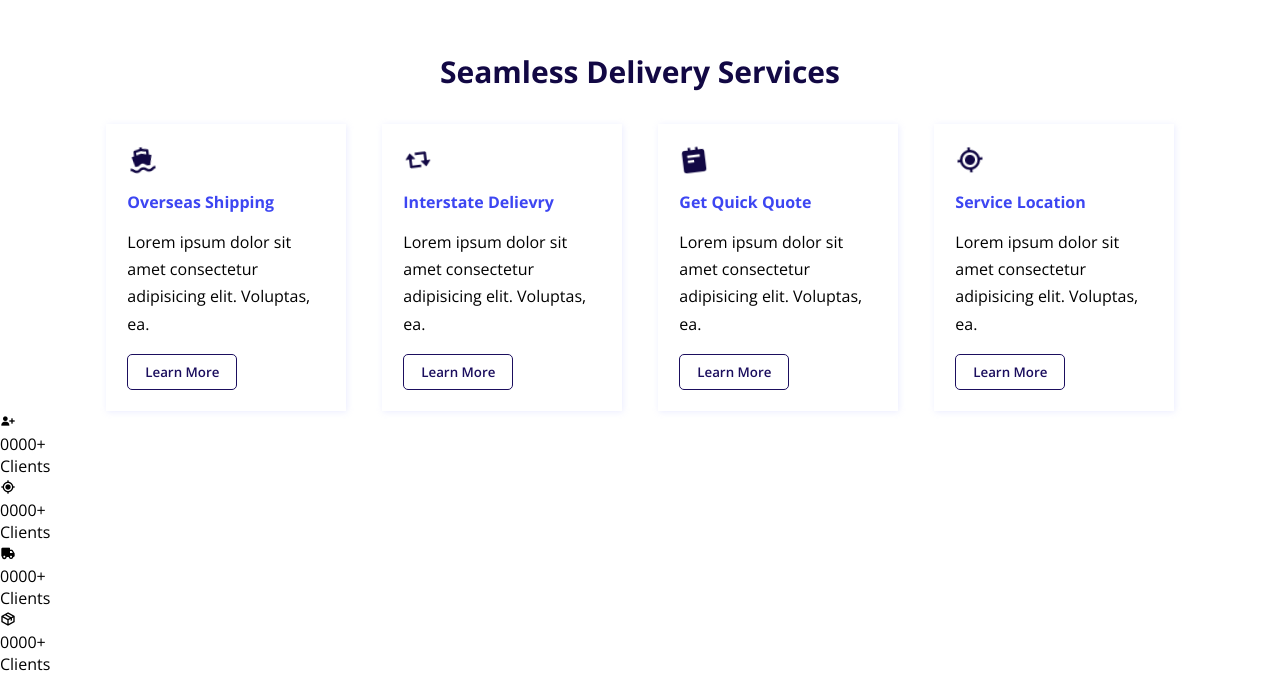
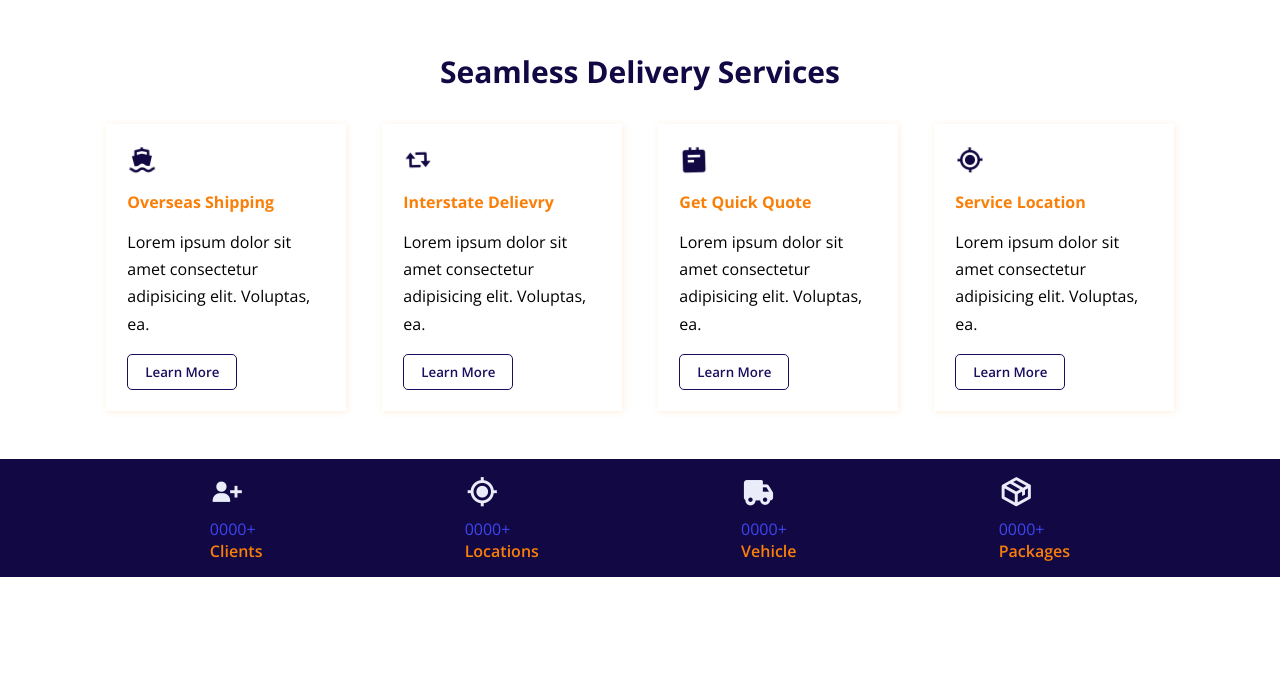
Before and after one commit to rambey-coder/ips-logistics, a React (Create React App) app: page / in a window 1280 px wide. Shown: the part 824-1499 px from the top of the page. After the commit the page ends 1401 px from the top, so only its background shows below. Built offline with nearby package versions, Linux system fonts and the light colour scheme.

Commit message:
all section done

```diff
--- a/src/App.css
+++ b/src/App.css
@@ -50,7 +50,7 @@
 }
 
 .lists > ul > li a:hover {
-  color: #3D46F2;
+  color: #FA7F08;
   transition: all 0.3s ease;
 }
 
@@ -246,11 +246,11 @@
   background: #ffffff;
   border: 1px solid transparent;
   transition: all .3s ease;
-  filter: drop-shadow(1px 1px 3px rgba(168, 172, 255, 0.226));
+  filter: drop-shadow(1px 1px 3px #fac18749);
 }
 
 .card:hover {
-  border: 1px solid #1B21A6;
+  border: 1px solid #FA7F08;
 }
 
 .card > i {
@@ -260,7 +260,7 @@
 }
 
 .card > h4 {
-  color: #3D46F2;
+  color: #FA7F08;
   margin-bottom: 1rem;
 }
 
@@ -269,3 +269,32 @@
   line-height: 1.7;
   margin-bottom: 1rem;
 }
+
+.value-container {
+  background: #120844;
+  padding: 15px;
+  margin-top: 3rem;
+}
+
+.val-content {
+  display: flex;
+  align-items: center;
+  justify-content: space-around;
+  width: 85%;
+  margin: auto;
+}
+
+.val > i {
+  color: #ebecfa;
+  font-size: 35px;
+  margin-bottom: 0.6rem;
+}
+
+.val > p:nth-child(2) {
+  color: #3D46F2;
+}
+
+.val > p:nth-child(3) {
+  color: #FA7F08;
+  font-weight: 600;
+}
--- a/src/App.js
+++ b/src/App.js
@@ -102,19 +102,19 @@ function App() {
             <div className="val">
             <i class='bx bx-current-location bx-burst-hover'></i>
             <p>0000+</p>
-            <p>Clients</p>
+            <p>Locations</p>
             </div>
 
             <div className="val">
             <i class='bx bxs-truck bx-burst-hover'></i>
             <p>0000+</p>
-            <p>Clients</p>
+            <p>Vehicle</p>
             </div>
 
             <div className="val">
             <i class='bx bx-package bx-burst-hover'></i>
             <p>0000+</p>
-            <p>Clients</p>
+            <p>Packages</p>
             </div>
           </div>
         </div>
```
